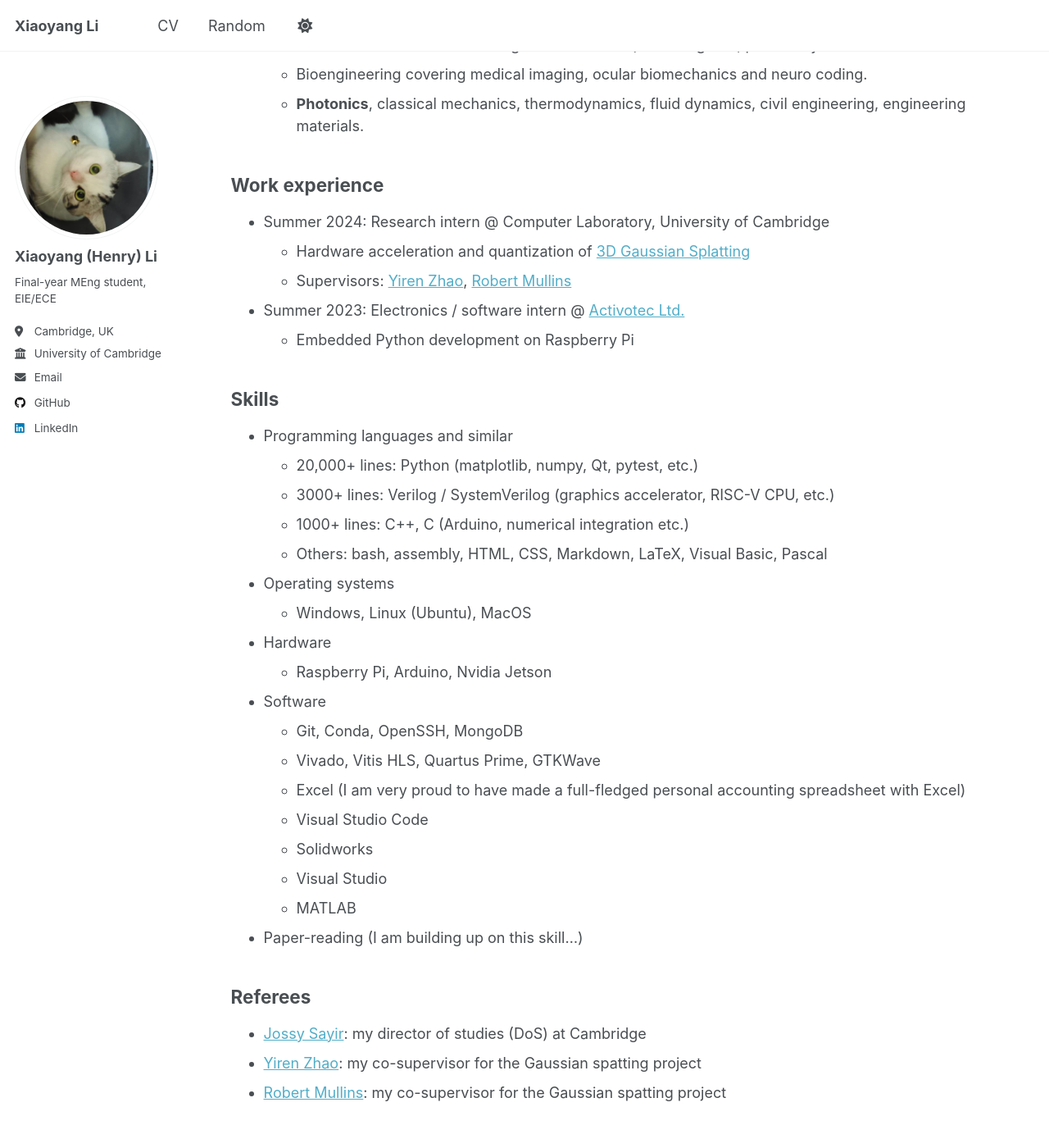
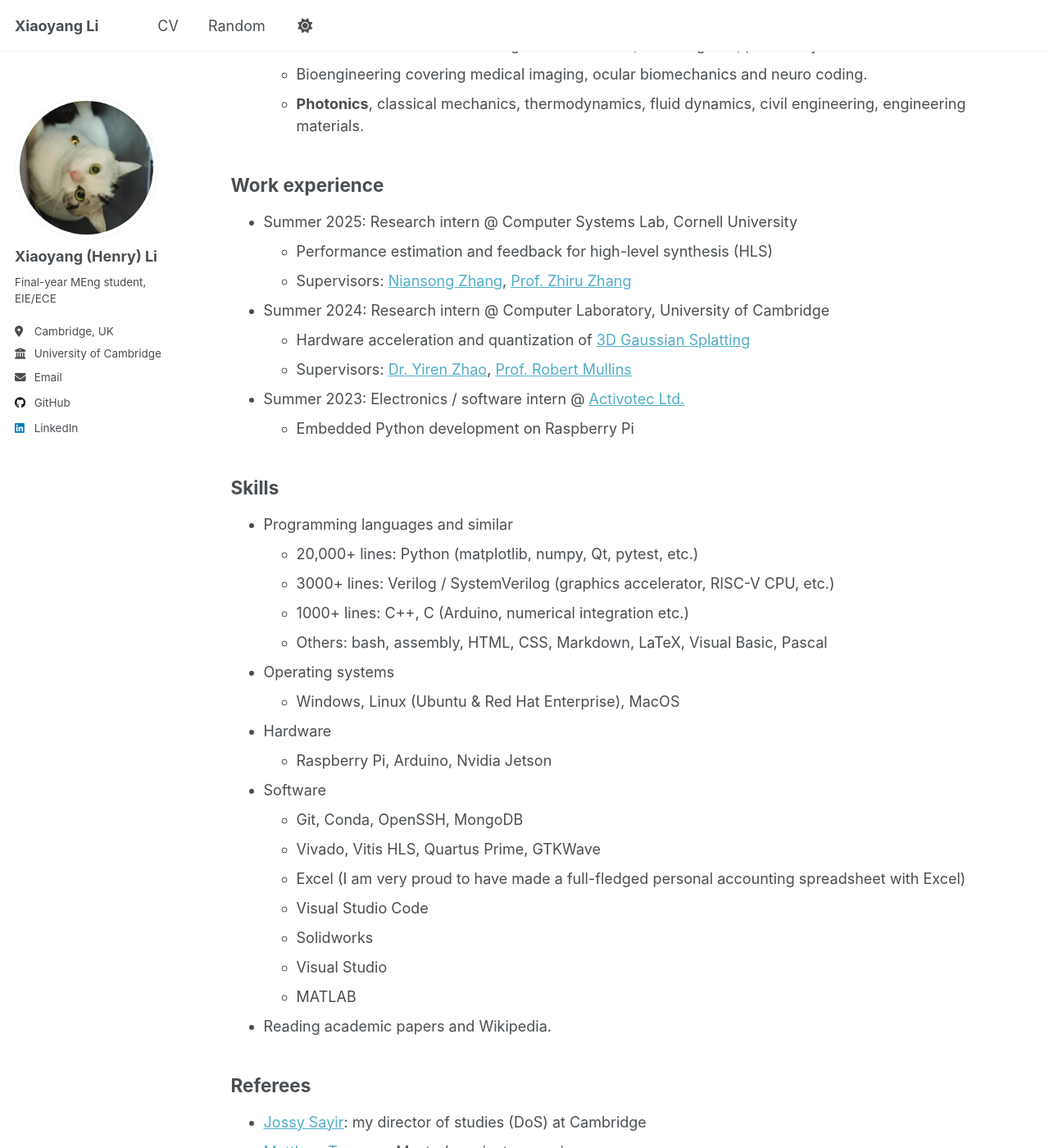
Before and after one commit to xli562/xli562.github.io, a Jekyll site: the page built from _pages/cv.md, in a window 1280 px wide and 1400 px high, scrolled down 304 px. Shown: the whole window at 82% size. Built offline with Jekyll 4.4.1, drawn with Linux system fonts in a browser that asks for light colours; a script that is not in the unit is left out; some of the changed text lies outside the part shown.

Commit message:
Update CV.

```diff
--- a/_pages/cv.md
+++ b/_pages/cv.md
@@ -20,9 +20,13 @@ redirect_from:
 
 ## Work experience
 
+* Summer 2025: Research intern @ Computer Systems Lab, Cornell University
+  * Performance estimation and feedback for high-level synthesis (HLS)
+  * Supervisors: [Niansong Zhang](https://www.zzzdavid.tech/), [Prof. Zhiru Zhang](https://www.csl.cornell.edu/~zhiruz/)
+
 * Summer 2024: Research intern @ Computer Laboratory, University of Cambridge
-  * Hardware acceleration and quantization of [3D Gaussian Splatting]((https://repo-sam.inria.fr/fungraph/3d-gaussian-splatting/))
-  * Supervisors: [Yiren Zhao](https://aaron-zhao123.github.io/), [Robert Mullins](https://www.cl.cam.ac.uk/~rdm34/)
+  * Hardware acceleration and quantization of [3D Gaussian Splatting](https://repo-sam.inria.fr/fungraph/3d-gaussian-splatting/)
+  * Supervisors: [Dr. Yiren Zhao](https://aaron-zhao123.github.io/), [Prof. Robert Mullins](https://www.cl.cam.ac.uk/~rdm34/)
 
 * Summer 2023: Electronics / software intern @ [Activotec Ltd.](https://activotec.com/)
   * Embedded Python development on Raspberry Pi
@@ -35,7 +39,7 @@ redirect_from:
   * 1000+ lines: C++, C (Arduino, numerical integration etc.)
   * Others: bash, assembly, HTML, CSS, Markdown, LaTeX, Visual Basic, Pascal
 * Operating systems
-  * Windows, Linux (Ubuntu), MacOS
+  * Windows, Linux (Ubuntu & Red Hat Enterprise), MacOS
 * Hardware
   * Raspberry Pi, Arduino, Nvidia Jetson
 * Software
@@ -46,11 +50,12 @@ redirect_from:
   * Solidworks
   * Visual Studio
   * MATLAB
-* Paper-reading (I am building up on this skill...)
+* Reading academic papers and Wikipedia.
 
 ## Referees
 
 * [Jossy Sayir](https://www.eng.cam.ac.uk/profiles/js851): my director of studies (DoS) at Cambridge
+* [Matthew Tang](https://www.eng.cam.ac.uk/profiles/wct26): my Master's project supervisor
 * [Yiren Zhao](https://aaron-zhao123.github.io/): my co-supervisor for the Gaussian spatting project
 * [Robert Mullins](https://www.cl.cam.ac.uk/~rdm34/): my co-supervisor for the Gaussian spatting project
 
```
